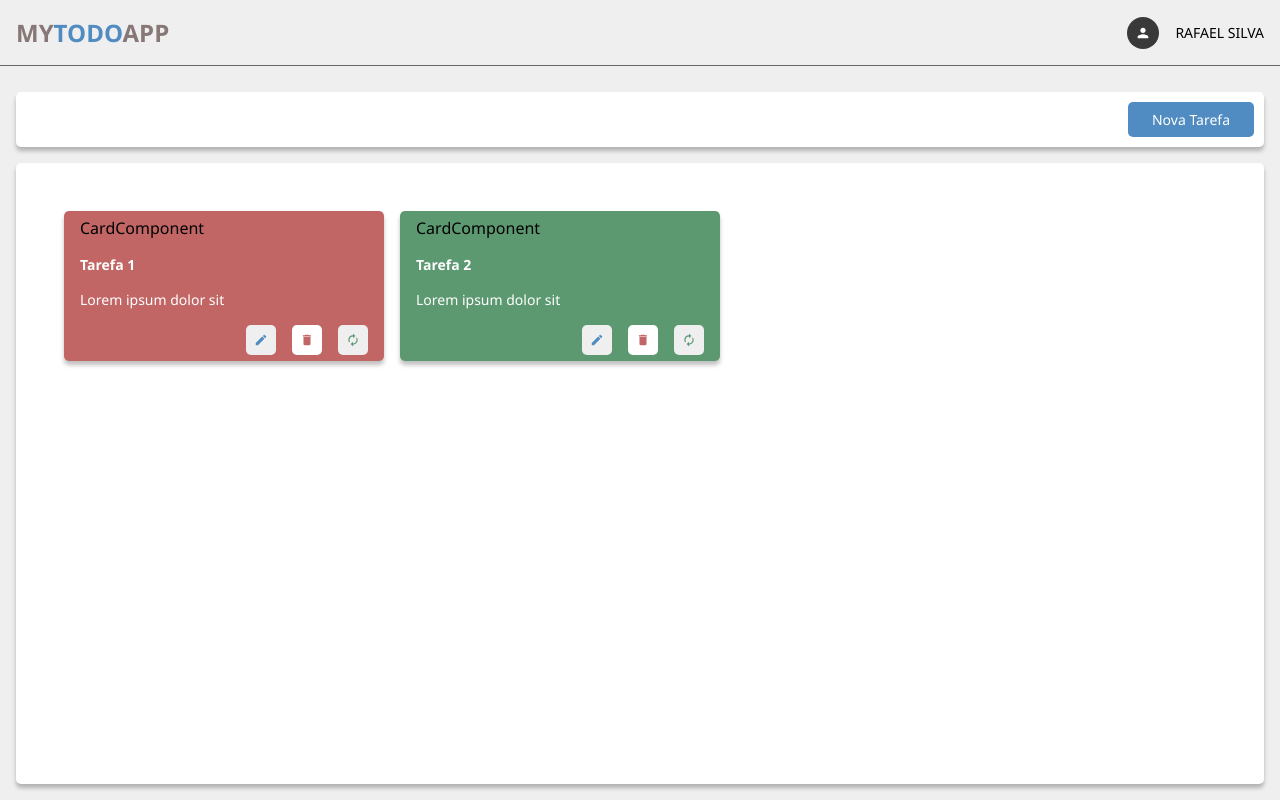
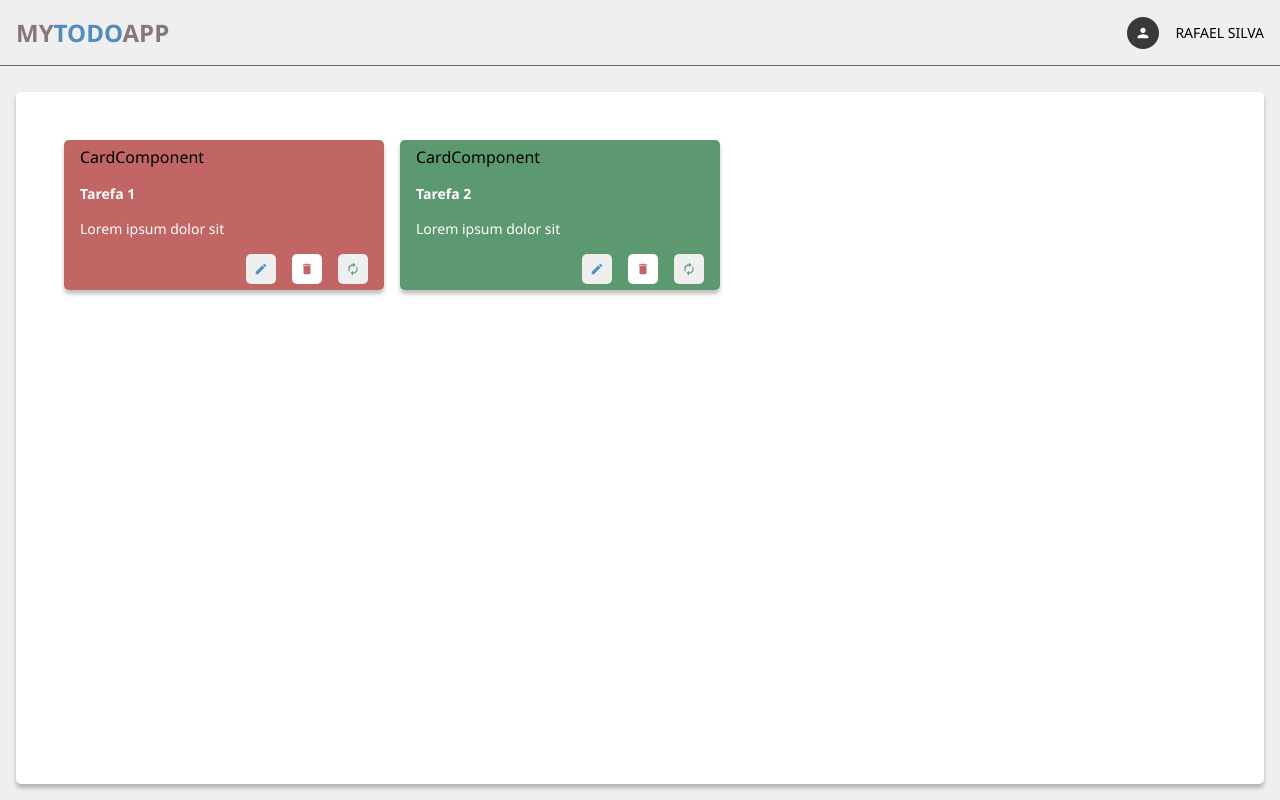
Before and after one commit to rsilvagit/my-todo-list, a React (Vite) app: page / in a window 1280 px wide. Built offline with nearby package versions, Linux system fonts and the light colour scheme.

Commit message:
remoção imput pagina erro

```diff
--- a/src/layouts/Layout.jsx
+++ b/src/layouts/Layout.jsx
@@ -1,5 +1,5 @@
 import React from 'react'
-import { Outlet, useNavigate, useLocation} from 'react-router-dom'
+import { Outlet, useNavigate, useLocation } from 'react-router-dom'
 import { HeaderComponent } from '../components/header/HeaderComponent'
 import ButtonComponent from '../components/button/ButtonComponent'
 import * as Styled from "./AppLayout.style";
@@ -15,15 +15,17 @@ export const Layout = () => {
     }
     return (
         <Styled.Layout>
-        <HeaderComponent/>
+            <HeaderComponent />
             <Styled.Main>
+                {location.pathname === '/' || location.pathname.includes('/todo') &&
                     <Styled.ActionContainer>
                         <ButtonComponent onClick={handleClick}>
-                { location.pathname.includes('/todo') ? 'Ver Tarefas' : 'Nova Tarefa'}
+                            {location.pathname.includes('/todo') ? 'Ver Tarefas' : 'Nova Tarefa'}
                         </ButtonComponent>
                     </Styled.ActionContainer>
+                }
                 <Styled.MainContrainer>
-                <Outlet/>
+                    <Outlet />
                 </Styled.MainContrainer>
             </Styled.Main>
         </Styled.Layout>
```
Also changed, not shown: 1 other file (tests, documents, lock files or other folders). Lines whose indentation alone changed are shown as unchanged.
